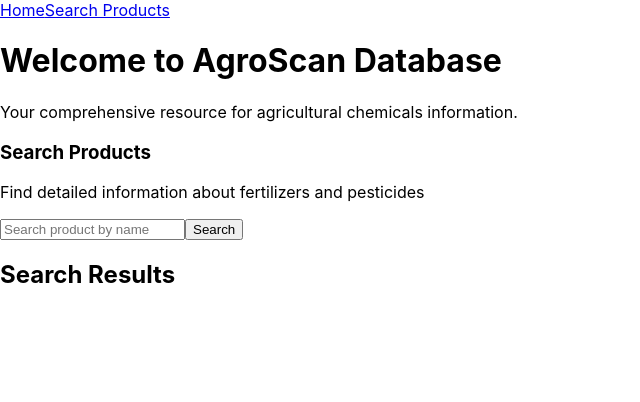
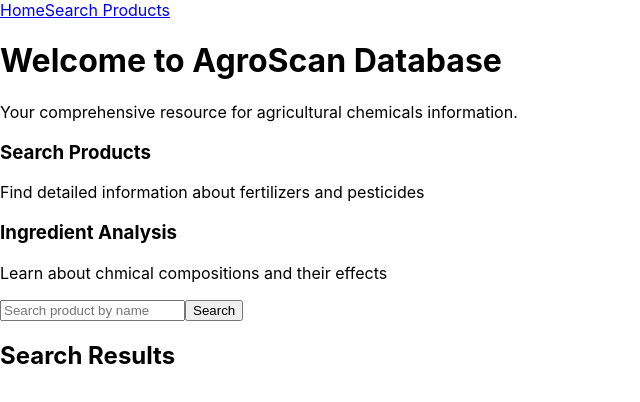
Before and after one commit to Esuza-arch/agro-scan, a React (Create React App) app: page / in a window 1280 px wide. Shown: the top 402 px of the page, without its empty margins (0-640 px from the left). Built offline with nearby package versions, Linux system fonts and the light colour scheme; data requests are answered from the project's data file.

Commit message:
add new div and h3 elements

```diff
--- a/src/components/Home.js
+++ b/src/components/Home.js
@@ -10,6 +10,11 @@
             <h3>Search Products</h3>
             <p>Find detailed information about fertilizers and pesticides</p>
           </div>
+          <div>
+            <h3>Ingredient Analysis</h3>
+            <p>Learn about chmical compositions and their effects</p>
+          </div>
+
         </div>
      </div>
    )
```
